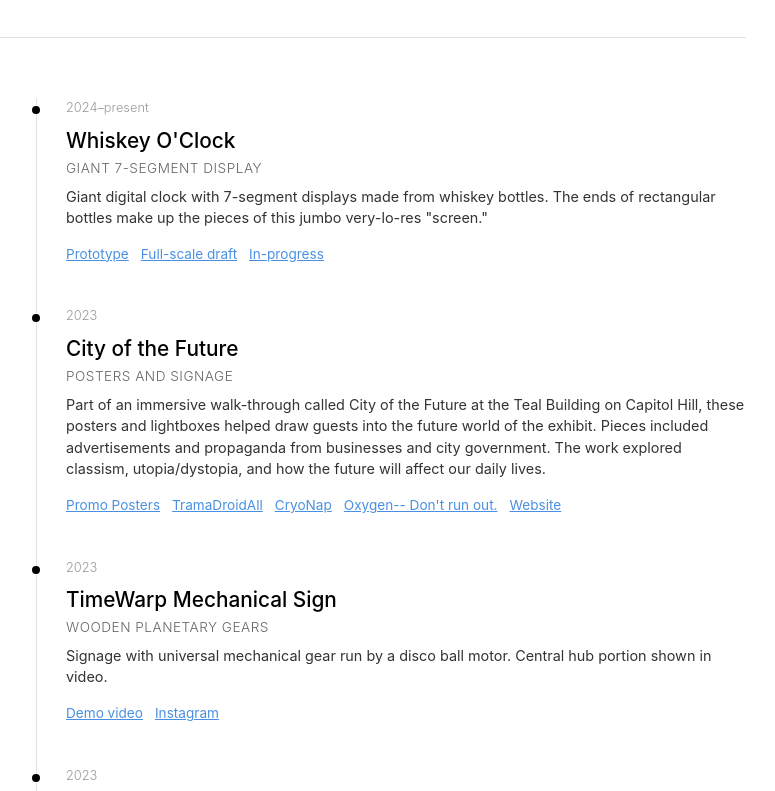
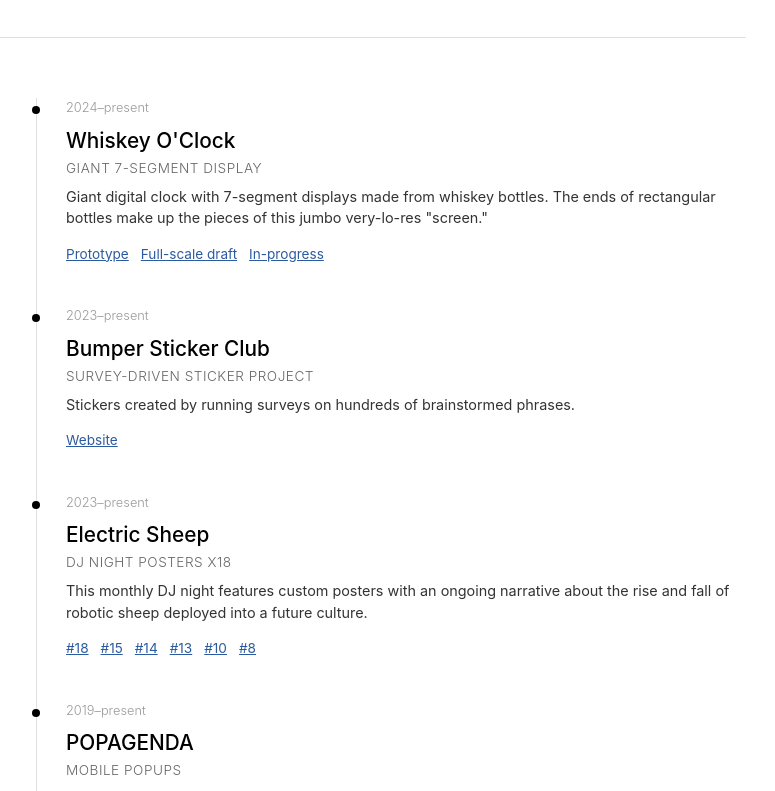
Before and after one commit to doublejosh/art, a plain HTML site: page index.html in a window 1280 px wide. Shown: the part 153-944 px from the top of the page, without its empty margins (274-1049 px from the left). Drawn offline with Linux system fonts and the light colour scheme.

Commit message:
bumper club

```diff
--- a/index.html
+++ b/index.html
@@ -36,6 +36,14 @@
 
         strong {
             font-weight: 600;
+        }
+
+        a {
+            color: #2c5aa0;
+        }
+
+        a:hover {
+            color: #1e3d6f;
         }
 
         h1 {
@@ -142,14 +150,14 @@
 
         .project-links a {
             display: inline;
-            color: #4a90e2;
+            color: #2c5aa0;
             text-decoration: underline;
             font-size: 0.85rem;
             margin-right: 12px;
         }
 
         .project-links a:hover {
-            color: #357abd;
+            color: #1e3d6f;
             text-decoration: none;
         }
 
@@ -247,8 +255,8 @@
             <h3>I'm glad you're curious.</h3>
 
             <h2 class="bio">
-                Josh has been creating technology experiments and art projects since the mid-90s, and worked in in startup tech since 2005.
-                Most artwork has been immersive installations for temporary group shows. This portfolio is a peek at selected works and artifacts.
+                Josh has been creating technology experiments and art projects since the mid-90s, and worked at tech startups since 2005.
+                His artwork has been primarily interactive installations for temporary group shows. This portfolio is a peek at selected works and artifacts.
             </h2>
 
             <p><strong>Contact:</strong> <span>joshuaklind [at] gmail [dot] com</span></p>
@@ -271,7 +279,21 @@
             // Clear existing timeline content
             timeline.innerHTML = '';
 
-            projects.forEach(project => {
+            // Sort projects to put active (present) projects first
+            const sortedProjects = [...projects].sort((a, b) => {
+                const aIsActive = a.yearRange && a.yearRange.includes('present');
+                const bIsActive = b.yearRange && b.yearRange.includes('present');
+
+                // If both are active or both are not active, maintain original order
+                if (aIsActive === bIsActive) {
+                    return projects.indexOf(a) - projects.indexOf(b);
+                }
+
+                // Active projects come first
+                return aIsActive ? -1 : 1;
+            });
+
+            sortedProjects.forEach(project => {
                 const timelineItem = document.createElement('div');
                 timelineItem.className = 'timeline-item';
 
--- a/projects.js
+++ b/projects.js
@@ -11,6 +11,17 @@ const projects = [
             { text: "Prototype", url: "https://www.instagram.com/reel/C2JPbp2xCbY/" },
             { text: "Full-scale draft", url: "https://www.dropbox.com/scl/fi/e0usvywct9gnfwn3p9oga/2024-04-11-19.51.06.mov?rlkey=56707ki9c2csljepkwb06r2f1&st=r7sqivl0&dl=0" },
             { text: "In-progress", url: "#" }
+        ]
+    },
+    {
+        id: "bumper-sticker-club",
+        title: "Bumper Sticker Club",
+        type: "survey-driven sticker project",
+        year: "2023",
+        yearRange: "2023–present",
+        summary: "Stickers created by running surveys on hundreds of brainstormed phrases.",
+        links: [
+            { text: "Website", url: "https://bumperclub.popagenda.org/" }
         ]
     },
     {
@@ -30,13 +41,13 @@ const projects = [
     },
     {
         id: "timewarp",
-        title: "TimeWarp Mechanical Sign",
+        title: "TimeWarp",
         type: "wooden planetary gears",
         year: "2023",
-        summary: "Signage with universal mechanical gear run by a disco ball motor. Central hub portion shown in video.",
+        summary: "Signage prototype with universal mechanical gear run by a disco ball motor. Central hub portion shown in video.",
         links: [
-            { text: "Demo video", url: "https://www.dropbox.com/scl/fi/innzeyvax5uou8i2tni9b/2023-03-15-18.05.39.mov?rlkey=75so34f8poyefp0vxf5wxvdp9&st=q7x7ehof&dl=0" },
-            { text: "Instagram", url: "https://www.instagram.com/p/Cp1K4fnp19K/" }
+            { text: "Internal gears", url: "https://www.dropbox.com/scl/fi/innzeyvax5uou8i2tni9b/2023-03-15-18.05.39.mov?rlkey=75so34f8poyefp0vxf5wxvdp9&st=q7x7ehof&dl=0" },
+            { text: "Spiral", url: "https://www.instagram.com/p/Cp1K4fnp19K/" }
         ]
     },
     {
@@ -54,7 +65,7 @@ const projects = [
         title: "Electric Sheep",
         type: "DJ night posters x18",
         year: "2023",
-        yearRange: "2023-2025",
+        yearRange: "2023–present",
         summary: "This monthly DJ night features custom posters with an ongoing narrative about the rise and fall of robotic sheep deployed into a future culture.",
         links: [
             { text: "#18", url: "https://www.instagram.com/p/DJ7lCTvzD_i/" },
@@ -81,7 +92,10 @@ const projects = [
         type: "interactive toy",
         year: "2022",
         summary: "Child's toy with lights, buttons, and sounds to teach an infant their colors.",
-        noContent: true
+        links: [
+            { text: "Demo video", url: "https://www.dropbox.com/scl/fi/tuyp99jez7ld7c4d3gt6t/2022-11-28-12.52.29.mov?rlkey=x3x3gtipsa1g5o1eft1c6t9yf&st=ro2cyyjf&dl=0" },
+            { text: "Insides", url: "https://www.dropbox.com/scl/fi/g2cg20k9cy9n25pxj874s/2022-11-27-23.02.09.jpg?rlkey=5gmfnf9d7bxcwhv2lukeouqwd&st=5nvlsvc1&dl=0" }
+        ]
     },
     {
         id: "fortune-calibrator",
@@ -112,8 +126,7 @@ const projects = [
         title: "You're On the Money",
         type: "Peep hole reflection engraving",
         year: "2020",
-        summary: "Reflection-based engraving piece with peep hole viewing mechanism.",
-        noContent: true
+        summary: "Reflection-based engraving piece with peep hole viewing mechanism."
     },
     {
         id: "crystal-experiment",
@@ -144,8 +157,7 @@ const projects = [
         title: "Shy Bamboo",
         type: "interactive lighting",
         year: "2020",
-        summary: "Interactive lighting installation with responsive addressable light strands elements.",
-        noContent: true
+        summary: "Interactive lighting installation with responsive addressable light strands elements."
     },
     {
         id: "pop-agenda",
@@ -153,13 +165,14 @@ const projects = [
         type: "mobile popups",
         year: "2019",
         yearRange: "2019–present",
-        summary: "This mini food-truck serves snacks and is a mobile DJ booth. The volunteer employees wear 1950s period costumes (hats, bow ties, and aprons) while giving away snacks. This piece has been to numerous PNW outdoor events.",
+        summary: "This mini food-truck serves snacks and mobile music performance. Staff wear period costumes (hats, bow ties, aprons) while in character giving away snacks. Puppets are involved. This piece has been to numerous PNW outdoor events.",
         links: [
-            { text: "Sketches and photos", url: "https://doublejosh.com/post/184371658853/popagenda" },
+            { text: "Recent photo", url: "https://www.dropbox.com/scl/fi/m8li80o4q061d0sz0tnhf/ACDBCF90-0F67-4551-8FCA-1AD4C5C23E12_1_105_c.JPG?rlkey=w6npli80mxvicd7wosvyynpgh&dl=0" },
+            { text: "Instagram", url: "https://www.instagram.com/the_pop_agenda/" },
             { text: "Seattle Center", url: "https://www.dropbox.com/scl/fi/5gmyd9drgistopzgnsco5/2023-10-08-02.09.29.jpg?rlkey=5z6a0cggaq8agmo2a3o4ggc14&st=od43iccp&dl=0" },
             { text: "popagenda.org", url: "https://popagenda.org/" },
-            { text: "Instagram", url: "https://www.instagram.com/the_pop_agenda/" },
-            { text: "Bag stamping", url: "https://www.dropbox.com/scl/fi/hkjvox27tq1zebjjsgqp1/2024-10-31-00.17.40.jpg?rlkey=cf86ju6d9txp8rnggmam37rlp&st=vtq1pdqj&dl=0" }
+            { text: "Bag stamping", url: "https://www.dropbox.com/scl/fi/hkjvox27tq1zebjjsgqp1/2024-10-31-00.17.40.jpg?rlkey=cf86ju6d9txp8rnggmam37rlp&st=vtq1pdqj&dl=0" },
+            { text: "Early ideas", url: "https://doublejosh.com/post/184371658853/popagenda" },
         ]
     },
     {
@@ -238,8 +251,7 @@ const projects = [
         title: "Interlocked Earings",
         type: "jewelery",
         year: "2015",
-        summary: "3D-printed 20-sided geometric figures interlocked into hanging earrings.",
-        noContent: true
+        summary: "3D-printed 20-sided geometric figures interlocked into hanging earrings."
     },
     {
         id: "summer-rain",
@@ -316,8 +328,7 @@ const projects = [
         type: "Board game",
         year: "2011",
         yearRange: "2011-2018",
-        summary: "Board game depicting planets and spaceships with resource trading. The theme was cats and vampires.",
-        noContent: true
+        summary: "Board game depicting planets and spaceships with resource trading. The theme was cats and vampires."
     },
     {
         id: "steve-robot",
@@ -355,7 +366,6 @@ const projects = [
         title: "Tacky Smack",
         type: "Vinyl wall art biz",
         year: "2005",
-        summary: "Commercial vinyl wall art business venture.",
-        noContent: true
+        summary: "Commercial vinyl wall art business venture."
     }
 ];
```
